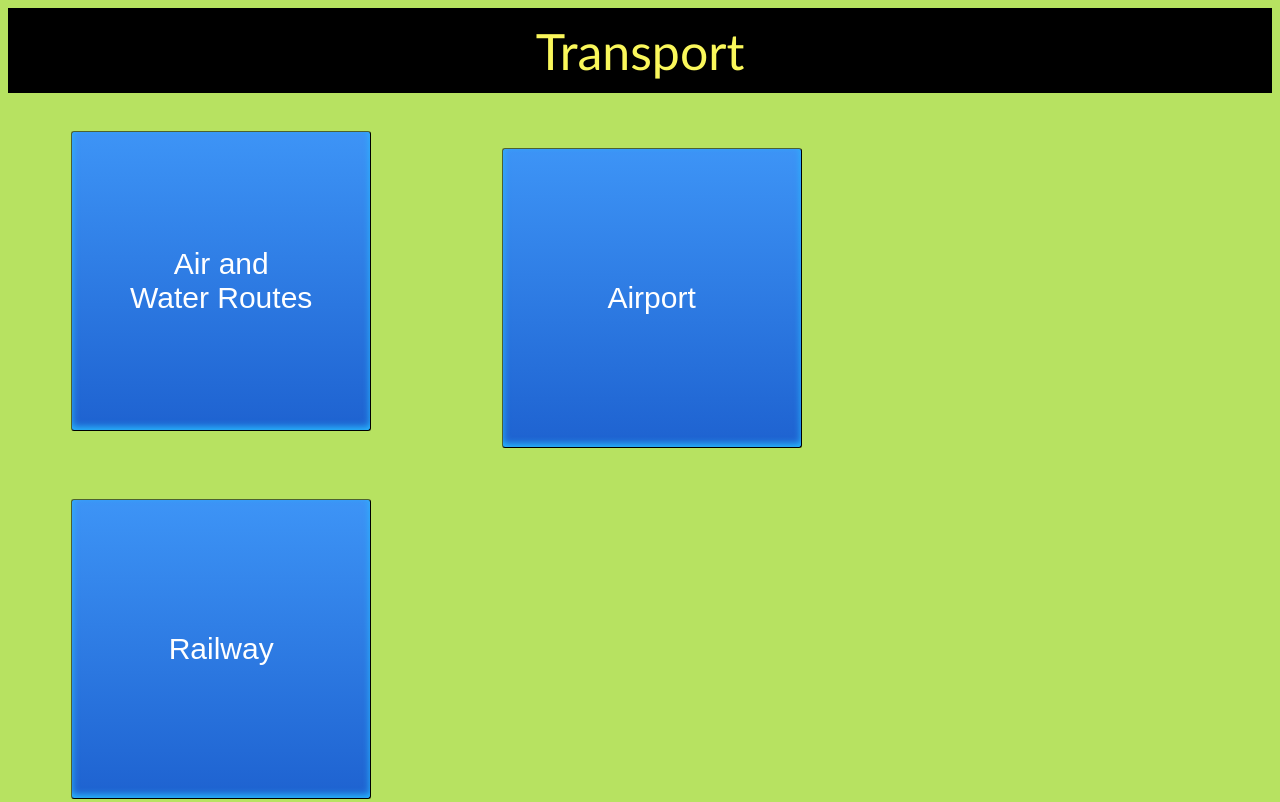
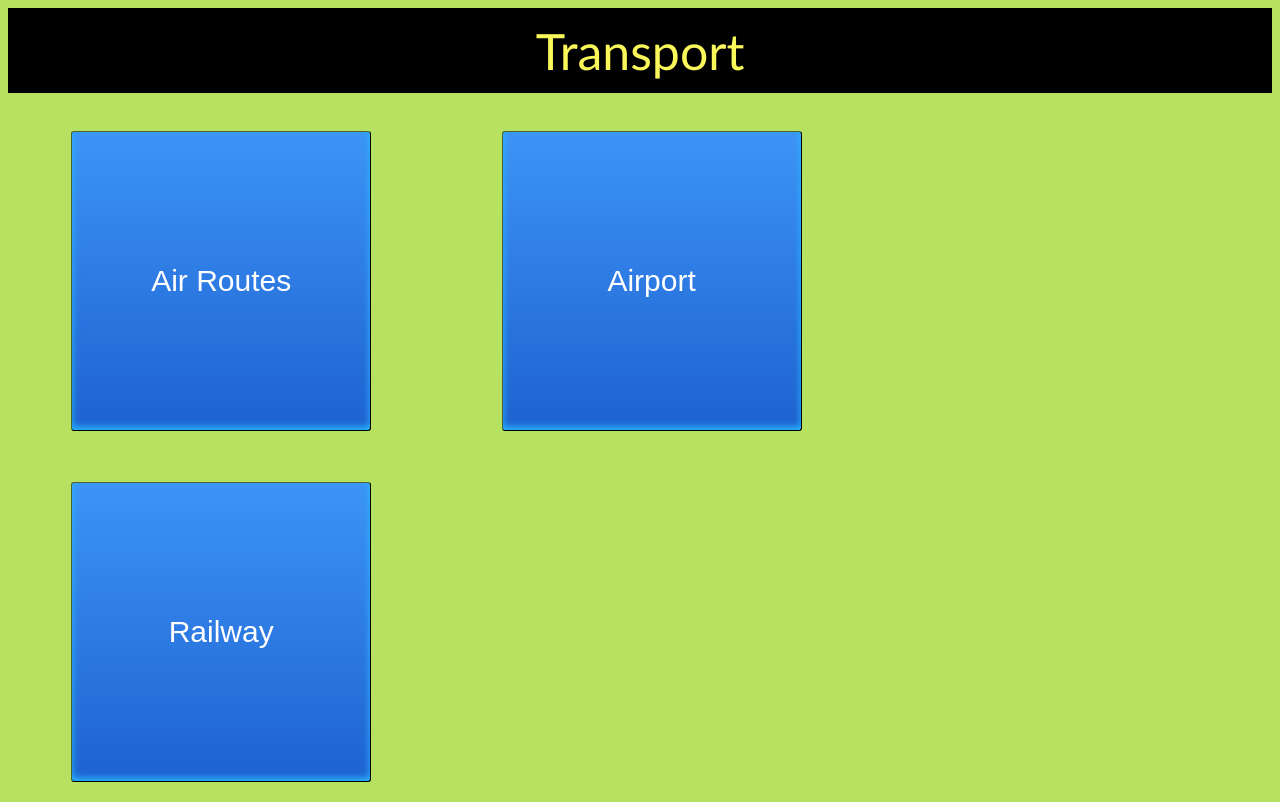
Before and after one commit to Naren-7701/INDIA-MAP, a plain HTML site: page Transportation.html in a window 1280 px wide. Shown: the top 802 px of the page. Drawn offline with Linux system fonts and the light colour scheme.

Commit message:
Update Transportation.html

```diff
--- a/Transportation.html
+++ b/Transportation.html
@@ -10,7 +10,7 @@
        <center class="heading">Transport</center>
     </div>
     <div class="set2">
-        <a href="t1.html" target="_self"><button class="display buttonClass">Air and<br>Water Routes</button></a>
+        <a href="t1.html" target="_self"><button class="display buttonClass">Air Routes</button></a>
         <a href="t2.html" target="_self"><button class="display buttonClass">Airport</button></a>
         <a href="t3.html" target="_self"><button class="display buttonClass">Railway</button></a>
     </div>
```
